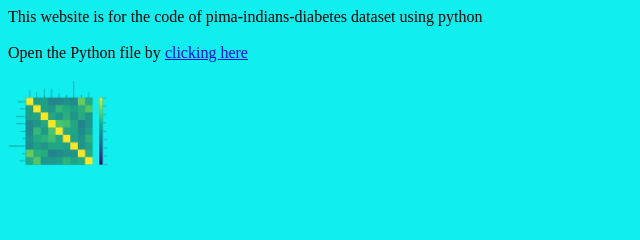
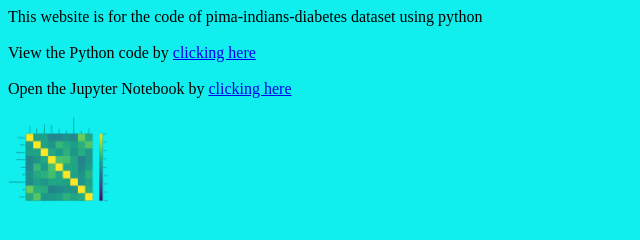
Before and after one commit to NeilVaughan/neilvaughan.github.io, a plain HTML site: page index.htm in a window 1280 px wide. Shown: the whole page, without its empty margins (0-640 px from the left). Drawn offline with Linux system fonts and the light colour scheme.

Commit message:
Update index.htm

```diff
--- a/index.htm
+++ b/index.htm
@@ -1,6 +1,7 @@
 <body bgcolor=11eeee>
  This website is for the code of pima-indians-diabetes dataset using python<br><br>
-  Open the Python file by <a href=diabetes.htm>clicking here</a><br><br>
+  View the Python code by <a href=diabetes.htm>clicking here</a><br><br>
+  Open the Jupyter Notebook by <a href=01_diabetes.html>clicking here</a><br><br>
 
  <a href=correl.png><img width=100 src=correl.png></a>
 </body>
```
